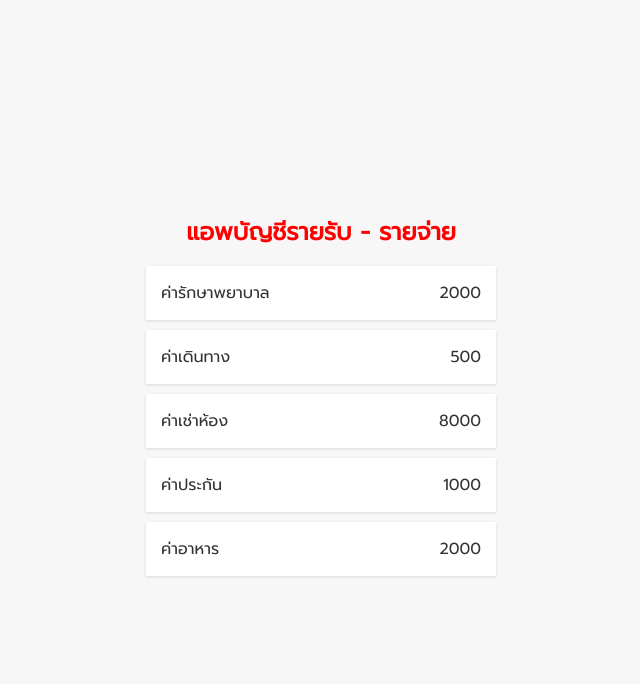
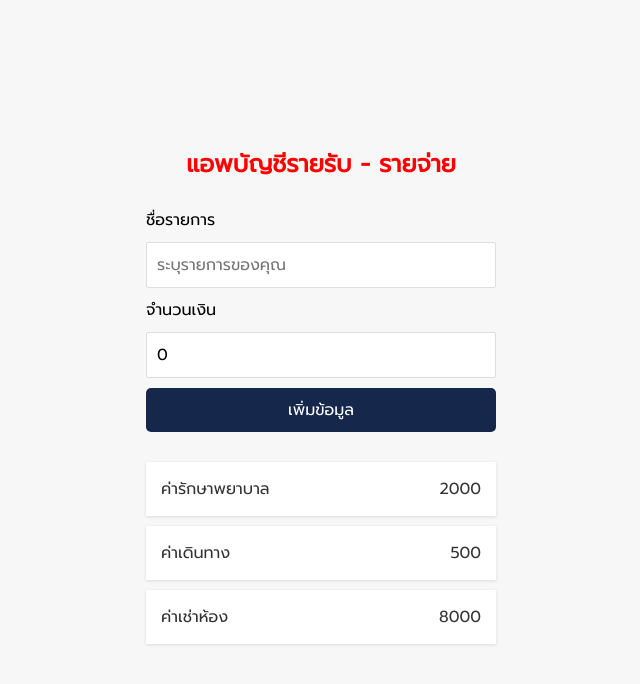
Before and after one commit to nattaponwongs/react-basic, a React (Create React App) app: page / in a window 1280 px wide. Shown: the top 684 px of the page, without its empty margins (319-959 px from the left). Built offline with nearby package versions, Linux system fonts and the light colour scheme; the HTML template or start-up script is replaced by a standard one.

Commit message:
insert data

```diff
--- a/src/App.js
+++ b/src/App.js
@@ -1,12 +1,26 @@
 import Transaction from "./components/Transaction";
+import FormComponent from "./components/FormComponent"
 import './App.css'
+import { useState } from "react";
 
 function App() {
   const design = {color:'red',textAlign: 'center',fontSize:'1.5rem'}
+  const initData = [
+    {id: 1, title: 'ค่ารักษาพยาบาล', amount: 2000},
+    {id: 2, title: 'ค่าเดินทาง', amount: 500},
+    {id: 3, title: 'ค่าเช่าห้อง', amount: 8000},
+  ]
+  const [items, setItems] = useState(initData)
+  const onAddNewItem = (newItem) => {
+    setItems((prevItem)=>{
+      return [newItem, ...prevItem]
+    })
+  }
   return (
     <div className="container">
       <h1 style={design}>แอพบัญชีรายรับ - รายจ่าย</h1>
-      <Transaction/>
+      <FormComponent onAddItem={onAddNewItem}/>
+      <Transaction items = {items}/>
     </div>
   );
 }
--- /dev/null
+++ b/src/components/FormComponent.css
@@ -0,0 +1,30 @@
+label {
+    display: inline-block;
+    margin: 10px 0;
+}
+
+input{
+    border: 1px solid #dedede;
+    display: block;
+    border-radius: 2px;
+    font-size: 16px;
+    padding: 10px;
+    width: 100%;
+}
+
+input:focus{
+    outline: none;
+}
+
+.btn{
+    background: #15274B;
+    color: #fff;
+    border: none;
+    border-radius: 5px;
+    width: 100%;
+    cursor: pointer;
+    display: block;
+    padding: 10px;
+    margin: 10px 0 30px;
+    font-size: 16px;
+}
--- /dev/null
+++ b/src/components/FormComponent.js
@@ -0,0 +1,48 @@
+import { useState } from 'react';
+import './FormComponent.css'
+import { v4 as uuidv4 } from 'uuid';
+
+
+const FormComponent = (props) =>  {
+
+    const [title, setTitle] = useState('')
+    const [amount, setAmount] = useState(0)
+
+
+    const inputTitle = (event) => {
+        setTitle(event.target.value);
+    }
+    const inputAmount = (event) => {
+        setAmount(event.target.value);
+    }
+    const saveItem = (event) => {
+        event.preventDefault();
+        const itemData = {
+            id: uuidv4(),
+            title:title,
+            amount: Number(amount)
+        }
+        props.onAddItem(itemData)
+        setTitle('')
+        setAmount(0)
+    }
+    return (
+        <div>
+            <form onSubmit={saveItem}>
+                <div className="form-control">
+                    <label>ชื่อรายการ</label>
+                    <input type="text" placeholder="ระบุรายการของคุณ" onChange={inputTitle} value={title}></input>
+                </div>
+                <div className="form-control">
+                    <label>จำนวนเงิน</label>
+                    <input type="number" placeholder="(+ รายรับ, - รายจ่าย)" onChange={inputAmount} value={amount}></input>
+                </div>
+                <div>
+                   <button className='btn' type="submit">เพิ่มข้อมูล</button>
+                </div>
+            </form>
+        </div>
+    )
+}
+
+export default FormComponent
--- a/src/components/Item.js
+++ b/src/components/Item.js
@@ -8,8 +8,8 @@
 }
 
 Item.prototype = {
-    title: PropTypes.string,
-    amount: PropTypes.number
+    title: PropTypes.string.isRequired,
+    amount: PropTypes.number.isRequired
 }
 
 export default Item
--- a/src/components/Transaction.js
+++ b/src/components/Transaction.js
@@ -1,19 +1,12 @@
 import Item from './Item'
 import './Transaction.css'
-import { v4 as uuidv4 } from 'uuid';
 
-const Transaction = () => {
-    const data = [
-        {title: 'ค่ารักษาพยาบาล', amount: 2000},
-        {title: 'ค่าเดินทาง', amount: 500},
-        {title: 'ค่าเช่าห้อง', amount: 8000},
-        {title: 'ค่าประกัน', amount: 1000},
-        {title: 'ค่าอาหาร', amount: 2000}
-    ]
+const Transaction = (props) => {
+    const { items } = props
     return (
       <ul className='item-list'>
-          {data.map((element) => {
-              return <Item {...element} key = {uuidv4()}/>
+          {items.map((element) => {
+              return <Item {...element} key = {element.id}/>
           })}
       </ul>
     );
```
